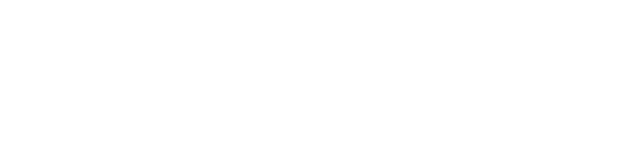
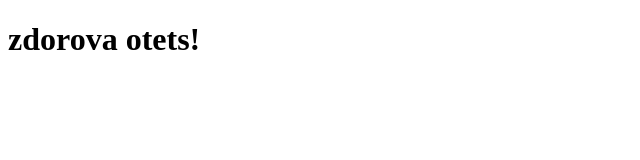
Before and after one commit to YaroslavTaranich/project1, a plain HTML site: page index.html in a window 1280 px wide. Shown: the whole page, without its empty margins (0-640 px from the left). Drawn offline with Linux system fonts and the light colour scheme.

Commit message:
second commit

```diff
--- a/index.html
+++ b/index.html
@@ -6,7 +6,7 @@
     <title>Document</title>
 </head>
 <body>
-
+    <h1> zdorova otets!</h1>
 
     <script src="js/script.js"></script>
 </body>
```
